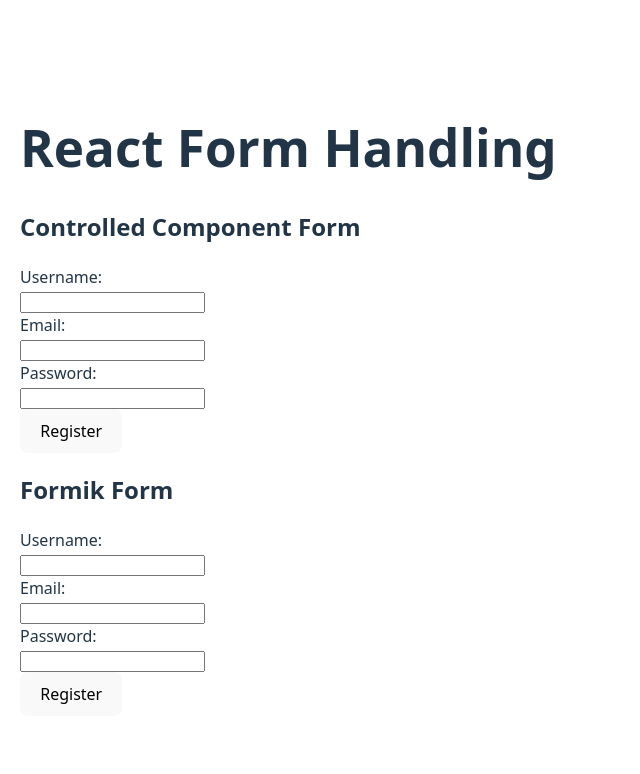
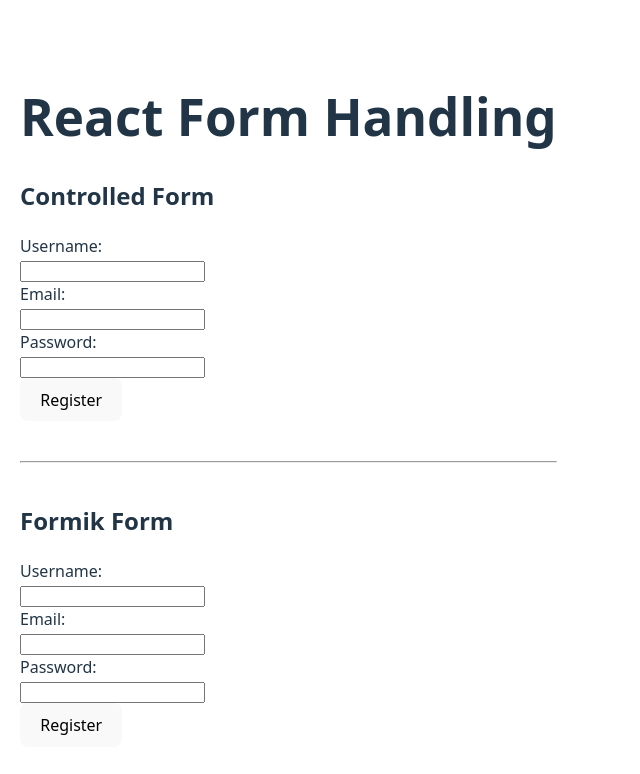
Before and after one commit to Mahmoudellawendy/alx-fe-reactjs, a React (Vite) app in the folder form-handling-react/: page / in a window 1280 px wide. Shown: the top 774 px of the page, without its empty margins (0-640 px from the left). Built offline with nearby package versions, Linux system fonts and the light colour scheme.

Commit message:
add more edits

```diff
--- a/form-handling-react/src/App.jsx
+++ b/form-handling-react/src/App.jsx
@@ -1,15 +1,14 @@
 import React from 'react';
 import RegistrationForm from './components/RegistrationForm';
-import FormikForm from './components/FormikForm';
+import FormikForm from './components/formikForm';
 
 function App() {
   return (
     <div style={{ padding: '20px' }}>
       <h1>React Form Handling</h1>
-
-      <h2>Controlled Component Form</h2>
+      <h2>Controlled Form</h2>
       <RegistrationForm />
-
+      <hr style={{ margin: '40px 0' }} />
       <h2>Formik Form</h2>
       <FormikForm />
     </div>
```
Also changed, not shown: form-handling-react/src/components/RegistrationForm.jsx (+3 -4 lines).
